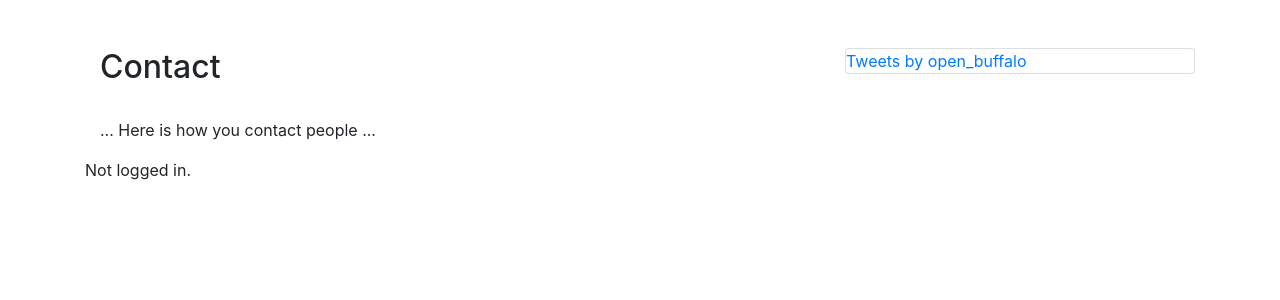
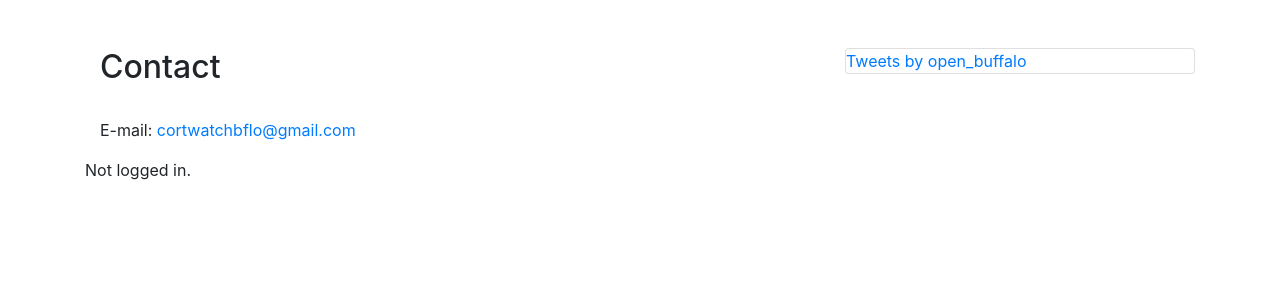
Before and after one commit to CodeForBuffalo/court_watch, a Django app: page /contact/ in a window 1280 px wide. Shown: the part 56-356 px from the top of the page. Run offline with Django 3.2, Linux system fonts and the light colour scheme; some libraries are stand-ins or nearby versions.

Commit message:
E-mail added

```diff
--- a/courtwatch/courtwatchsite/templates/contact.html
+++ b/courtwatch/courtwatchsite/templates/contact.html
@@ -8,7 +8,7 @@
     <br>
     <h2>Contact</h2>
     <br>
-    <p>... Here is how you contact people ...</p>
+    <p>E-mail: <a href="mailto:cortwatchbflo@gmail.com">cortwatchbflo@gmail.com</a></p>
 
 </div>
 
```
